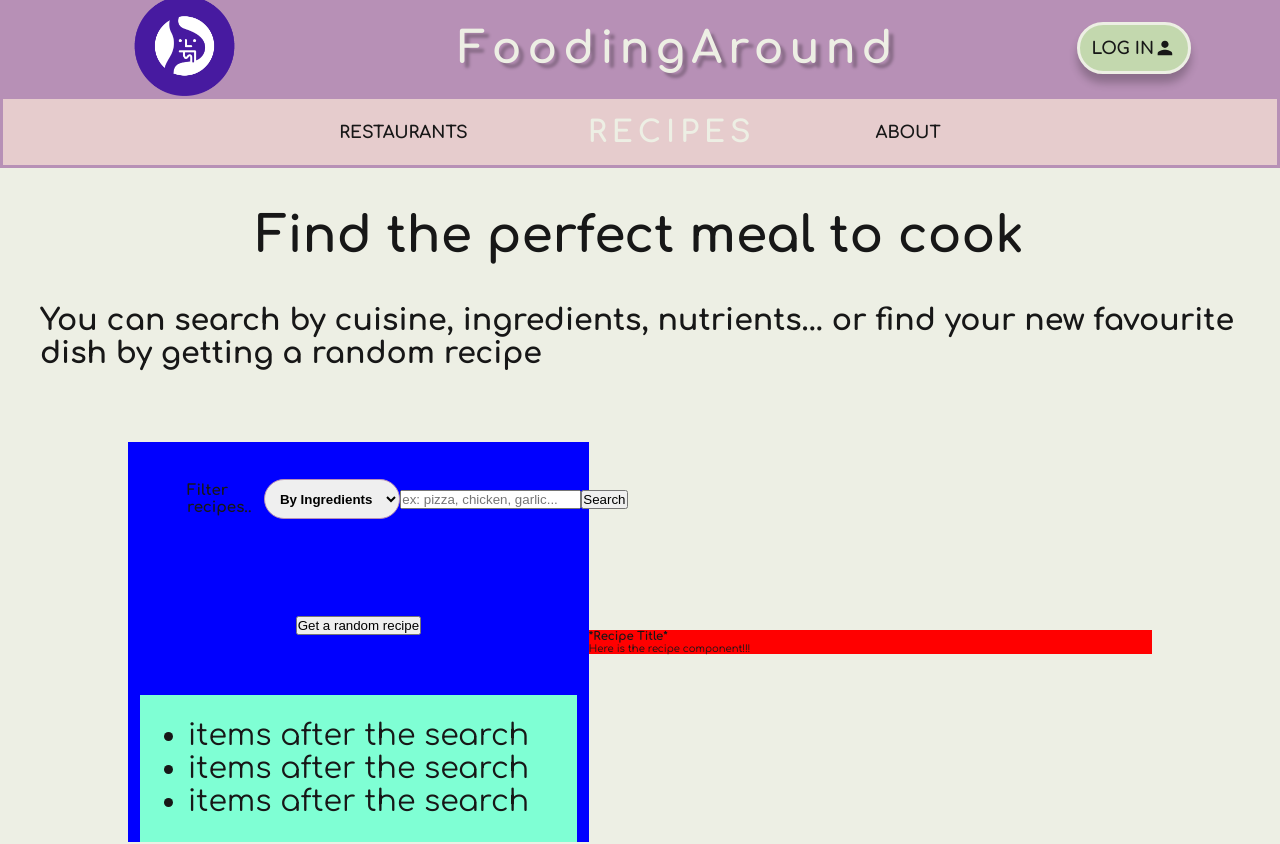
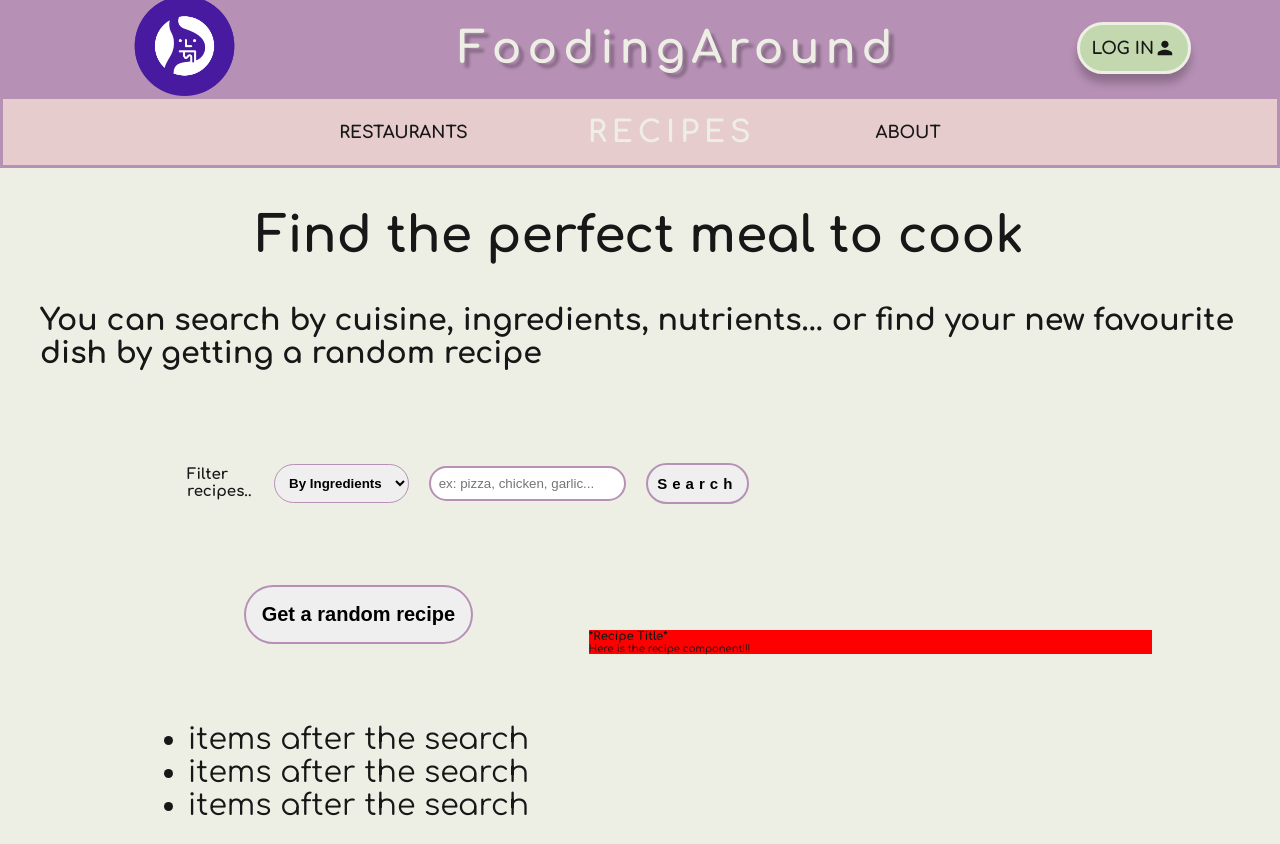
Before and after one commit to CalinP1/FoodingAround, a React (Vite) app: page /recipes in a window 1280 px wide. Shown: the top 844 px of the page. Built offline with nearby package versions, Linux system fonts and the light colour scheme.

Commit message:
small modificiations for the recipes page

```diff
--- a/src/pages/Recipes.module.css
+++ b/src/pages/Recipes.module.css
@@ -25,7 +25,6 @@
 }
 
 .searchConatiner {
-  background-color: blue;
   width: 45%;
   height: 100%;
   display: flex;
@@ -39,12 +38,13 @@
 .searchRecipeForm {
   display: flex;
   width: 80%;
-  height: 35%;
+  height: 30%;
   justify-content: space-around;
   align-items: center;
 }
 .selectSearchOptions {
-  padding: 1.3vh;
+  padding: 1.2vh;
+  margin: 1rem;
   border-radius: 5rem;
   border-style: solid;
   border-color: var(--main-color-primary);
@@ -59,12 +59,10 @@
   font-size: 1.3vh;
 }
 .randomRecipeButton {
-  height: 5%;
   margin: 6rem;
 }
 .listRecipesByName {
-  background-color: aquamarine;
-  height: 45%;
+  height: 50%;
   width: 95%;
   display: flex;
   justify-content: center;
@@ -73,3 +71,33 @@
 .recipeListAfterSearchForPreview {
   font-size: 3rem;
 }
+.afterTheOptionInput {
+  padding: 1vh;
+  border-radius: 5rem;
+  margin: 1rem;
+  border-style: solid;
+  border-color: var(--main-color-primary);
+}
+
+.randomRecipeButton {
+  padding: 2vh;
+  border-radius: 5rem;
+  display: flex;
+  justify-content: center;
+  align-items: center;
+  font-weight: 700;
+  font-size: 2rem;
+  border-style: solid;
+  border-color: var(--main-color-primary);
+}
+
+.searchTheRecipeButton {
+  padding: 1.2vh;
+  font-size: 1.5rem;
+  border-radius: 5rem;
+  letter-spacing: 0.5rem;
+  font-weight: 700;
+  margin: 1rem;
+  border-style: solid;
+  border-color: var(--main-color-primary);
+}
```
